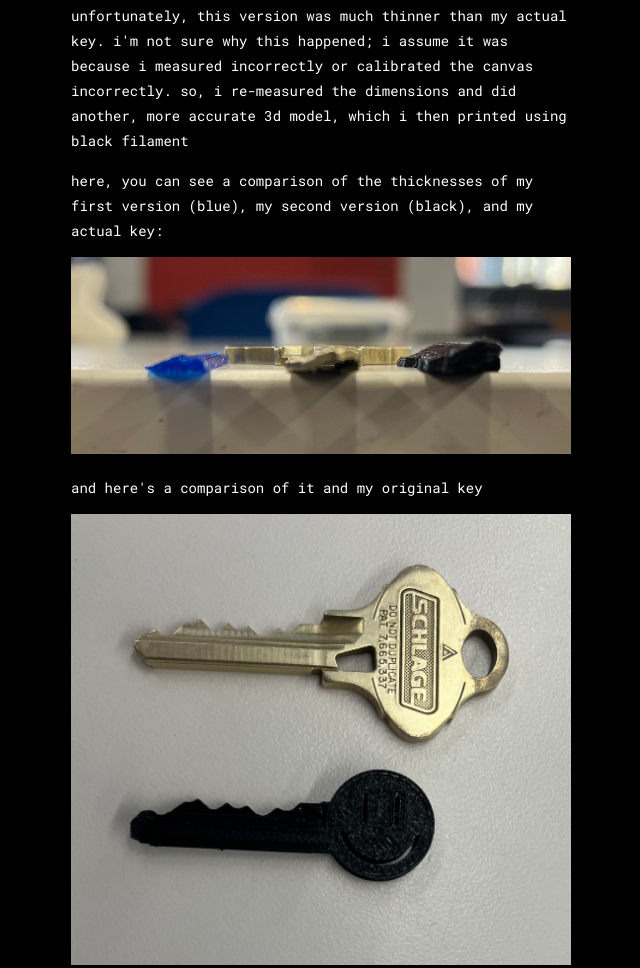
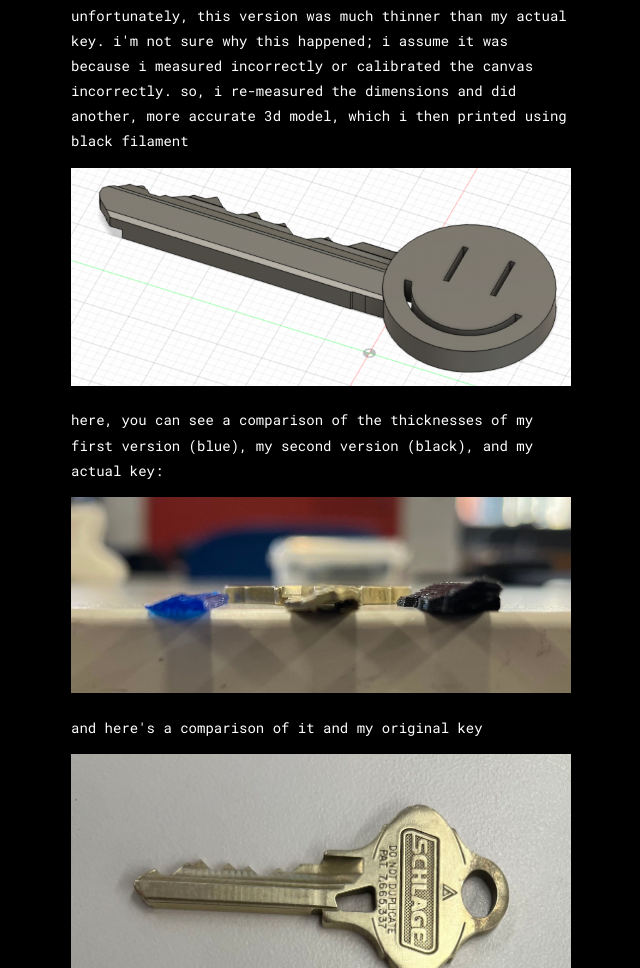
Before and after one commit to ingenuitive/PHYSCI-70, a plain HTML site: page week5.html in a window 1280 px wide. Shown: the part 4384-5352 px from the top of the page, without its empty margins (37-677 px from the left). Drawn offline with Linux system fonts and the light colour scheme.

Commit message:
added one more photo

```diff
--- a/week5.html
+++ b/week5.html
@@ -100,6 +100,7 @@ the 3d print in prusaslicer using the DRAFT settings, and printed.
 unfortunately, this version was much thinner than my actual key. i'm not sure why this happened; i assume
 it was because i measured incorrectly or calibrated the canvas incorrectly. so, i re-measured the dimensions
 and did another, more accurate 3d model, which i then printed using black filament</p>
+<img src="images/3d13.png">
 <p>here, you can see a comparison of the thicknesses of my first version (blue), my second version (black), and my actual key:</p>
 <img src="images/3d11.jpg">
 <p>
```
Also changed, not shown: images/3d13.png (added), 1 other file.
